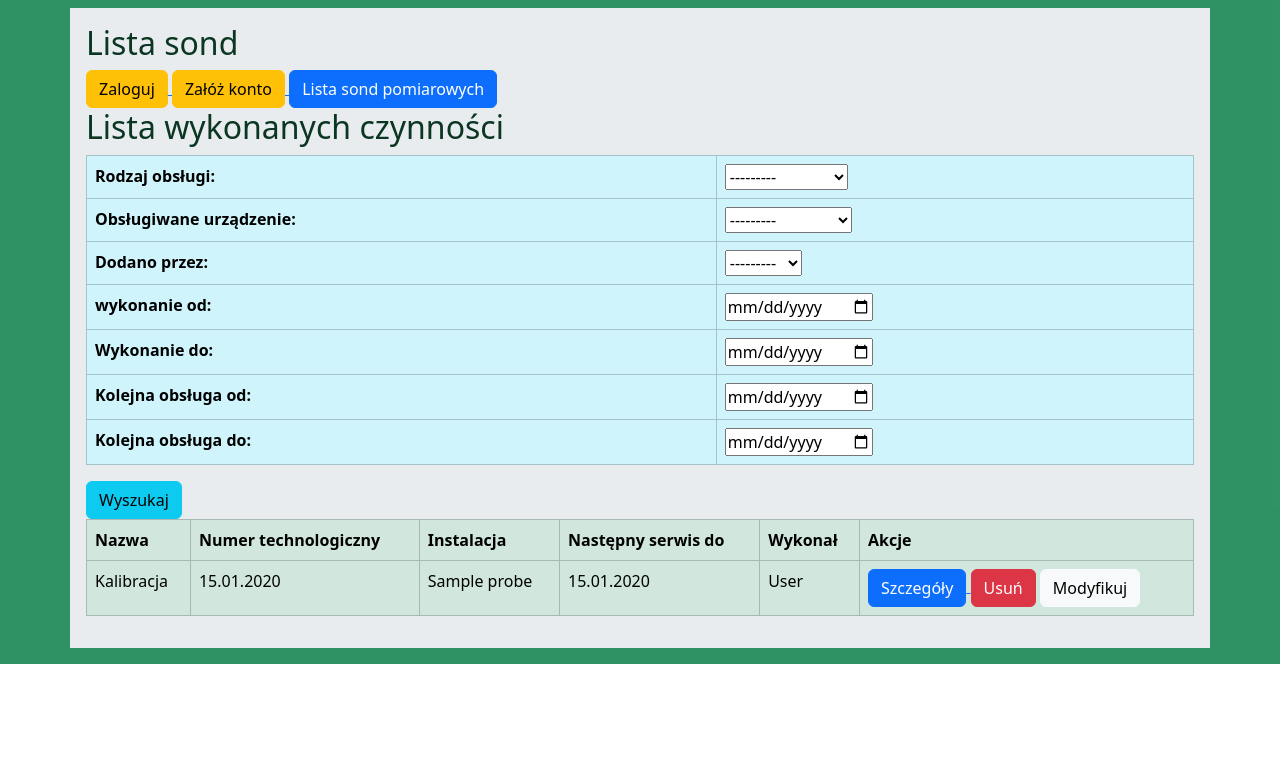
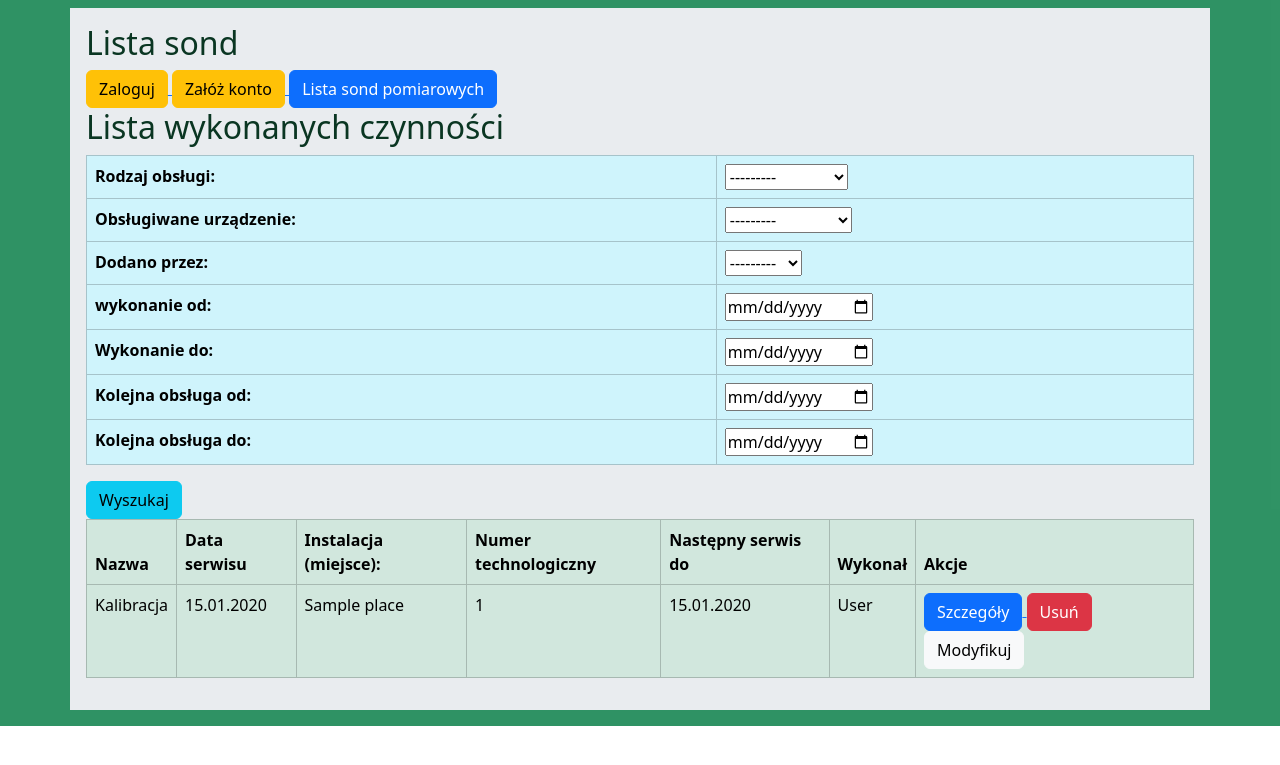
Before and after one commit to maciej88/Calibration, a Django app: page /service-list/ in a window 1280 px wide. Shown: the top 765 px of the page. Run offline with Django 5.2, Linux system fonts and the light colour scheme; tables that the repository leaves empty hold one stand-in row (values such as "Sample post").

```diff
--- a/calib_management/forms.py
+++ b/calib_management/forms.py
@@ -27,7 +27,7 @@ class ProbeForm(forms.ModelForm):
             'probe_model': forms.TextInput(),
             'setup_date': forms.DateInput(attrs={'class': 'form-control',
                                                  'placeholder': 'Select a date', 'type': 'date'}),
-            'description': forms.Textarea(attrs={'cols': 40, 'rows': 5}),
+            'description': forms.Textarea(),
             'place': forms.Select(attrs={'class': 'form'})
         }
 
@@ -50,7 +50,7 @@ class ServiceForm(forms.ModelForm):
                                                'placeholder': 'Select a date', 'type': 'date'}),
             'next_service': forms.DateInput(attrs={'class': 'form-control',
                                                    'placeholder': 'Select a date', 'type': 'date'}),
-            'description': forms.Textarea(attrs={'cols': 80, 'rows': 20}),
+            'description': forms.Textarea(),
         }
 
 
@@ -65,7 +65,7 @@ class ServiceUpdateForm(forms.ModelForm):
                                                 'placeholder': 'Select a date', 'type': 'date'}),
             'next_service': forms.DateInput(attrs={'class': 'form-control',
                                                    'placeholder': 'Select a date', 'type': 'date'}),
-            'description': forms.Textarea(attrs={'cols': 80, 'rows': 20}),
+            'description': forms.Textarea(),
             'added_by': forms.Select(attrs={'class': 'form-control', 'placeholder': ''})
         }
 
--- a/calib_management/views.py
+++ b/calib_management/views.py
@@ -23,7 +23,7 @@ class PlaceCreateView(LoginRequiredMixin, CreateView):
     template_name = 'installation_create.html'
     model = Places
     form_class = PlaceForm
-    success_url = 'calib_management:/installations-list/'
+    success_url = reverse_lazy('calib_management:place-list')
 
 
 # place update view:
@@ -31,14 +31,13 @@ class PlaceUpdateView(LoginRequiredMixin, UpdateView):
     template_name = 'installation_create.html'
     model = Places
     form_class = PlaceForm
-    success_url = 'calib_management:/installations/'
+    success_url = reverse_lazy('calib_management:place-list')
 
 
 # place list view:
 class PlaceListView(LoginRequiredMixin, ListView):
     model = Places
     template_name = 'installations_list.html'
-    paginate_by = 5
 
     def get_context_data(self, **kwargs):
         context = super().get_context_data(**kwargs)
@@ -49,7 +48,7 @@ class PlaceListView(LoginRequiredMixin, ListView):
 class PlaceDeleteView(LoginRequiredMixin, DeleteView):
     model = Places
     template_name = 'installation_delete.html'
-    success_url = 'calib_management:/installations-list/'
+    success_url = reverse_lazy('calib_management:place-list')
 
 
 # --- Probe CRUD ---
@@ -60,7 +59,6 @@ class ProbeListView(ListView):
     model = Probes
     template_name = 'probe_list.html'
     context_object_name = 'probes'
-    paginate_by = 10
 
     # adding additional data to template: filter
     def get_context_data(self, **kwargs):
@@ -75,6 +73,11 @@ class ProbeCreateView(LoginRequiredMixin, CreateView):
     template_name = 'probe_create.html'
     form_class = ProbeForm
     success_url = reverse_lazy('calib_management:probe-list')
+
+    # go to new probe
+    def get_success_url(self):
+        probe_id = self.object.pk
+        return reverse_lazy('calib_management:probe-detail', kwargs={'pk': probe_id})
 
 
 # probe update view
@@ -131,7 +134,6 @@ class ServiceCreateView(CreateView):
 class ServiceListView(ListView):
     model = Services
     template_name = 'service_list.html'
-    paginate_by = 10
 
     # adding additional data to template: filter
     def get_context_data(self, **kwargs):
@@ -144,7 +146,7 @@ class ServiceListView(ListView):
 class ServiceDeleteView(LoginRequiredMixin, DeleteView):
     model = Services
     template_name = 'service_delete.html'
-    success_url = 'calib_management:/service-list/'
+    success_url = reverse_lazy('calib_management:service-list')
 
 
 # service update view:
@@ -152,7 +154,7 @@ class ServiceUpdateView(LoginRequiredMixin, UpdateView):
     model = Services
     form_class = ServiceUpdateForm
     template_name = 'service_add.html'
-    success_url = 'calib_management:/service-list/'
+    success_url = reverse_lazy('calib_management:service-list')
 
 
 # service detail view:
@@ -169,7 +171,7 @@ def register(request):
         form = CustomUserCreationForm(request.POST)
         if form.is_valid():
             form.save()
-            return reverse_lazy('calib_management:login')
+            return redirect(reverse_lazy('calib_management:login'))
     else:
         form = CustomUserCreationForm()
     return render(request, 'register.html', {'form': form})
--- a/templates/probe_list.html
+++ b/templates/probe_list.html
@@ -10,7 +10,7 @@
         <button type="submit" class="btn btn-info">Wyszukaj</button>
     </form>
     {% if filter.qs %}
-        <!--- probe list renderinf from filter query set --->
+        <!--- probe list rendering from filter query set --->
         <table class="table table-bordered table-success">
         <thead>
         <tr>
@@ -43,6 +43,9 @@
                     {% endif %}
                 </td>
             </tr>
+            <tr>
+
+            </tr>
         {% endfor %}
     {% else %}
         <tr>
@@ -51,4 +54,5 @@
     {% endif %}
 </tbody>
 </table>
+
 {% endblock %}
--- a/templates/service_list.html
+++ b/templates/service_list.html
@@ -15,8 +15,9 @@
         <thead>
         <tr>
             <th>Nazwa</th>
+            <th>Data serwisu</th>
+            <th>Instalacja (miejsce):</th>
             <th>Numer technologiczny</th>
-            <th>Instalacja</th>
             <th>Następny serwis do</th>
             <th>Wykonał</th>
             <th>Akcje</th>
@@ -28,7 +29,8 @@
             <tr>
                 <td>{{ service.name }}</td>
                 <td>{{ service.date_time|date:"d.m.Y" }}</td>
-                <td>{{ service.probe }}</td>
+                <td>{{ service.probe.place }}</td>
+                <td>{{ service.probe.technology_id }}</td>
                 <td>{{ service.next_service|date:"d.m.Y" }}</td>
                 <td>{{ service.added_by.last_name }}</td>
                 <td>
@@ -44,6 +46,7 @@
 
                 </td>
             </tr>
+
         {% endfor %}
     {% else %}
         <tr>
```
Also changed, not shown: README.md.
